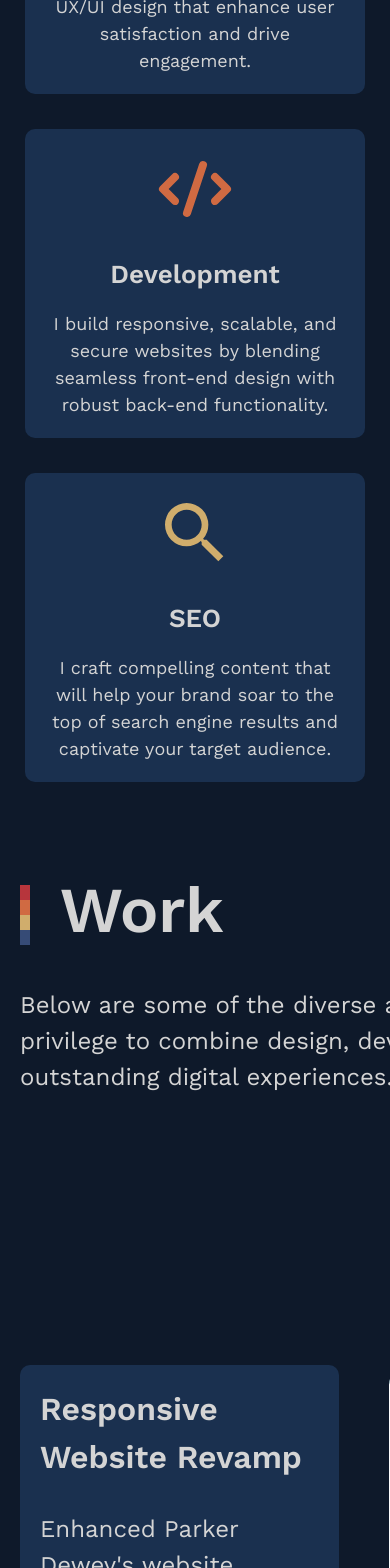
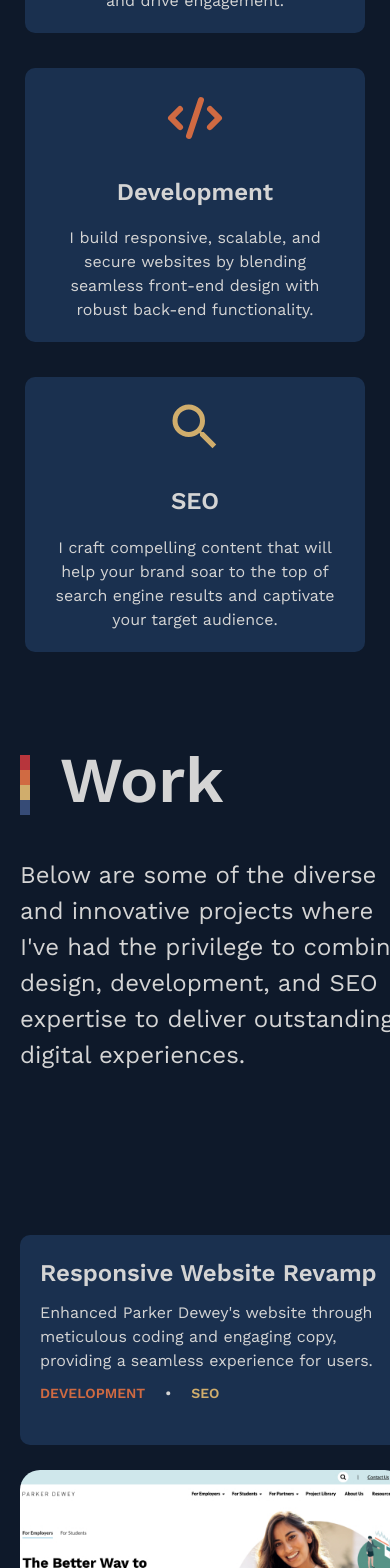
Before and after one commit to Count-MonteCristo/portfolio, a React (Create React App) app: page / in a window 390 px wide. Shown: the part 1437-3005 px from the top of the page. Built offline with nearby package versions, Linux system fonts and the light colour scheme; the HTML template or start-up script is replaced by a standard one.

Commit message:
work section

```diff
--- a/src/components/Services.js
+++ b/src/components/Services.js
@@ -31,6 +31,7 @@ const Services = () => {
           <div className="services-section-card-design">
             <div className="services-section-content">
               <MdOutlineDesignServices
+                className="icons-services"
                 size={80}
                 color={"#b7353c"}
               />
@@ -44,6 +45,7 @@ const Services = () => {
           <div className="services-section-card-development">
             <div className="services-section-content">
               <HiCode
+                className="icons-services"
                 size={80}
                 color={"#D06A42"}
               />
@@ -57,6 +59,7 @@ const Services = () => {
           <div className="services-section-card-seo">
             <div className="services-section-content">
               <MdSearch
+                className="icons-services"
                 size={80}
                 color={"#D0AD6C"}
               />
--- a/src/components/css/services.css
+++ b/src/components/css/services.css
@@ -55,11 +55,16 @@
   }
 
   .services-section-content-heading {
-    font-size: 26px;
+    font-size: 20px;
   }
 
   .services-section-content-text {
-    font-size: 18px;
+    font-size: 16px;
+  }
+
+  .icons-services {
+    width: 60px;
+    height: 60px;
   }
 }
 
@@ -69,4 +74,8 @@
     flex-direction: column;
     align-items: center;
   }
+
+  .services-section-content-heading {
+    font-size: 24px;
+  }
 }
--- a/src/components/css/work.css
+++ b/src/components/css/work.css
@@ -123,3 +123,69 @@
 .cta-button a {
   color: #d4d4d4;
 }
+
+/* Tablet */
+@media (max-width: 768px) {
+  .project-image {
+    max-width: 350px;
+    height: 280px auto;
+  }
+
+  .work-section-content-1-card,
+  .work-section-content-2-card {
+    max-height: 210px;
+    gap: 10px;
+  }
+  .work-section-content {
+    gap: 25px;
+  }
+
+  .work-section-content-1,
+  .work-section-content-2 {
+    gap: 25px;
+  }
+
+  .work-section-content-1-card-title,
+  .work-section-content-2-card-title {
+    font-size: 20px;
+  }
+
+  .work-section-content-1-card-description,
+  .work-section-content-2-card-description {
+    font-size: 16px;
+  }
+
+  .work-section-content-1-card-tags,
+  .work-section-content-2-card-tags {
+    font-size: 14px;
+  }
+}
+
+/* Mobile */
+@media (max-width: 425px) {
+  .work-section-content-1 {
+    flex-direction: column;
+  }
+
+  .work-section-content-2 {
+    flex-direction: column-reverse;
+  }
+
+  .work-section-content-2-card-title,
+  .work-section-content-2-card-description {
+    text-align: left;
+  }
+
+  .work-section-content-2-card-tags {
+    justify-content: flex-start;
+  }
+
+  .project-image {
+    max-width: 385px;
+  }
+
+  .work-section-content-1-card-title,
+  .work-section-content-2-card-title {
+    font-size: 24px;
+  }
+}
```
